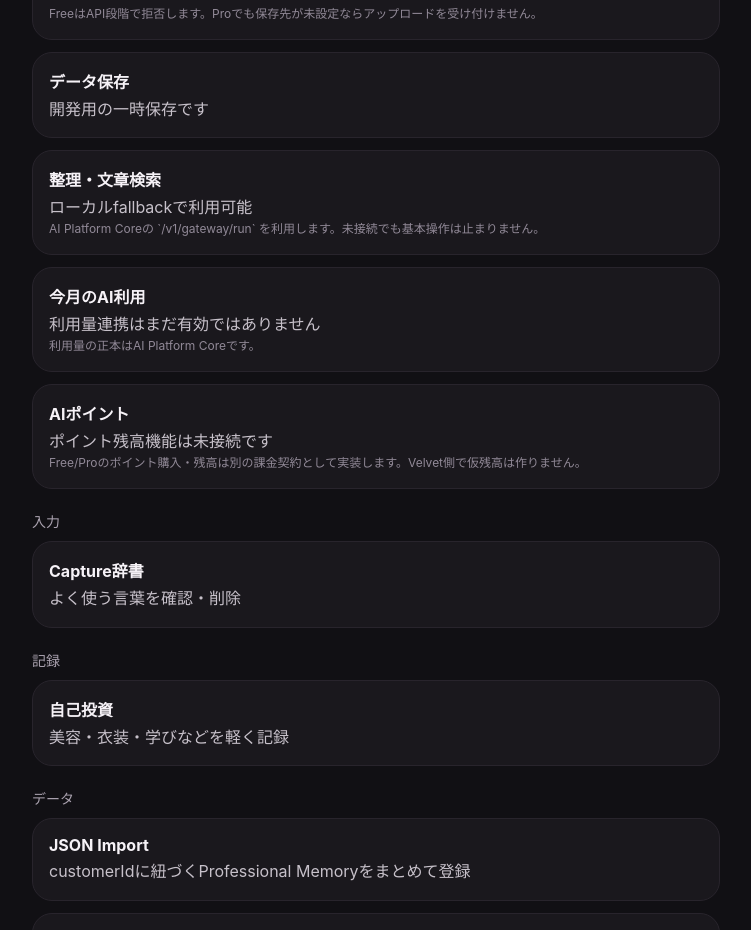
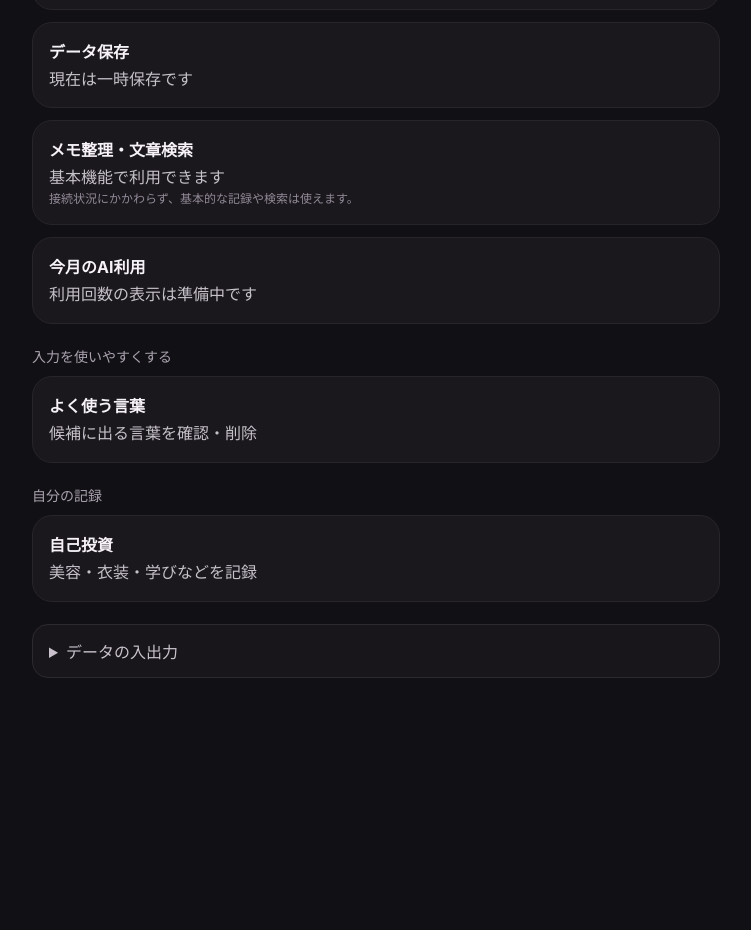
Before and after one commit to karukimori-wq/Velvet, a Next.js app: page /settings in a window 1280 px wide. Shown: the part 300-1230 px from the top of the page, without its empty margins (264-1015 px from the left). After the commit the page ends 1128 px from the top, so only its background shows below. Built offline with nearby package versions, Linux system fonts and the light colour scheme.

Commit message:
Hide internal platform terms from settings

```diff
--- a/app/settings/page.tsx
+++ b/app/settings/page.tsx
@@ -6,46 +6,12 @@
 import { getPlanAccess } from "@/lib/plan-access";
 import { getMediaAccess } from "@/lib/media-access";
 
-export default async function SettingsPage() {
-  const { ownerUserId } = await getRequestIdentity();
-  const [usage, access, media] = await Promise.all([getAiUsageStatus(ownerUserId), getPlanAccess(ownerUserId), getMediaAccess(ownerUserId)]);
-  const ai = getAiPlatformStatus();
-  const storage = getStorageStatus();
-  const aiReady = ai.configured && ai.contractReady && ai.clientConfigured;
-
-  const imageState = access.plan === "free"
-    ? "Freeでは画像保存なし"
-    : media.configured
-      ? "画像保存先に接続済み"
-      : "Pro機能・保存先は未接続";
-
-  return (
-    <main className="shell">
-      <header className="header"><div className="brand">Settings</div><Link className="subtle" href="/">閉じる</Link></header>
-
-      <div className="sectionTitle">状態</div>
-      <div className="stack">
-        <section className="card"><div className="timelineTitle">プラン</div><div className="timelineBody">{access.plan === "pro" ? "Pro" : "Free"}</div><div className="formHint">契約状態はowner単位で管理します。</div></section>
-        <section className="card"><div className="timelineTitle">画像</div><div className="timelineBody">{imageState}</div><div className="formHint">FreeはAPI段階で拒否します。Proでも保存先が未設定ならアップロードを受け付けません。</div></section>
-        <section className="card"><div className="timelineTitle">データ保存</div><div className="timelineBody">{storage.productionReady ? "永続化されています" : "開発用の一時保存です"}</div></section>
-        <section className="card"><div className="timelineTitle">整理・文章検索</div><div className="timelineBody">{aiReady ? "AI Platform Core Gateway 接続可能" : "ローカルfallbackで利用可能"}</div><div className="formHint">AI Platform Coreの `/v1/gateway/run` を利用します。未接続でも基本操作は止まりません。</div></section>
-        <section className="card"><div className="timelineTitle">今月のAI利用</div><div className="timelineBody">{usage.connected ? `${usage.usageCount ?? 0}回 · ${usage.totalTokens ?? 0} tokens` : "利用量連携はまだ有効ではありません"}</div><div className="formHint">利用量の正本はAI Platform Coreです。</div></section>
-        <section className="card"><div className="timelineTitle">AIポイント</div><div className="timelineBody">ポイント残高機能は未接続です</div><div className="formHint">Free/Proのポイント購入・残高は別の課金契約として実装します。Velvet側で仮残高は作りません。</div></section>
-      </div>
-
-      <div className="sectionTitle">入力</div>
-      <div className="stack">
-        <Link className="card" href="/settings/dictionary"><div className="timelineTitle">Capture辞書</div><div className="timelineBody">よく使う言葉を確認・削除</div></Link>
-      </div>
-
-      <div className="sectionTitle">記録</div>
-      <div className="stack"><Link className="card" href="/self-investment"><div className="timelineTitle">自己投資</div><div className="timelineBody">美容・衣装・学びなどを軽く記録</div></Link></div>
-
-      <div className="sectionTitle">データ</div>
-      <div className="stack">
-        <Link className="card" href="/import"><div className="timelineTitle">JSON Import</div><div className="timelineBody">customerIdに紐づくProfessional Memoryをまとめて登録</div></Link>
-        <Link className="card" href="/api/export"><div className="timelineTitle">JSON Export</div><div className="timelineBody">VelvetのProfessional Memoryを書き出す</div></Link>
-      </div>
-    </main>
-  );
+export default async function SettingsPage(){
+ const {ownerUserId}=await getRequestIdentity();const [usage,access,media]=await Promise.all([getAiUsageStatus(ownerUserId),getPlanAccess(ownerUserId),getMediaAccess(ownerUserId)]);const ai=getAiPlatformStatus();const storage=getStorageStatus();const aiReady=ai.configured&&ai.contractReady&&ai.clientConfigured;const imageState=access.plan==="free"?"このプランでは画像保存は使いません":media.configured?"画像を保存できます":"画像保存は準備中です";
+ return <main className="shell"><header className="header"><div className="brand">自分</div><Link className="subtle" href="/">閉じる</Link></header>
+ <div className="sectionTitle">利用状況</div><div className="stack"><section className="card"><div className="timelineTitle">プラン</div><div className="timelineBody">{access.plan==="pro"?"Pro":"Free"}</div></section><section className="card"><div className="timelineTitle">画像</div><div className="timelineBody">{imageState}</div></section><section className="card"><div className="timelineTitle">データ保存</div><div className="timelineBody">{storage.productionReady?"保存できます":"現在は一時保存です"}</div></section><section className="card"><div className="timelineTitle">メモ整理・文章検索</div><div className="timelineBody">{aiReady?"利用できます":"基本機能で利用できます"}</div><div className="formHint">接続状況にかかわらず、基本的な記録や検索は使えます。</div></section><section className="card"><div className="timelineTitle">今月のAI利用</div><div className="timelineBody">{usage.connected?`${usage.usageCount??0}回`:"利用回数の表示は準備中です"}</div></section></div>
+ <div className="sectionTitle">入力を使いやすくする</div><div className="stack"><Link className="card" href="/settings/dictionary"><div className="timelineTitle">よく使う言葉</div><div className="timelineBody">候補に出る言葉を確認・削除</div></Link></div>
+ <div className="sectionTitle">自分の記録</div><div className="stack"><Link className="card" href="/self-investment"><div className="timelineTitle">自己投資</div><div className="timelineBody">美容・衣装・学びなどを記録</div></Link></div>
+ <details className="detailsCard"><summary>データの入出力</summary><div className="stack detailsBody"><Link className="card" href="/import"><div className="timelineTitle">データをまとめて登録</div><div className="timelineBody">Velvetのお客様メモをまとめて取り込みます</div></Link><Link className="card" href="/api/export"><div className="timelineTitle">データを書き出す</div><div className="timelineBody">Velvetのお客様メモを書き出します</div></Link></div></details>
+ </main>;
 }
```
